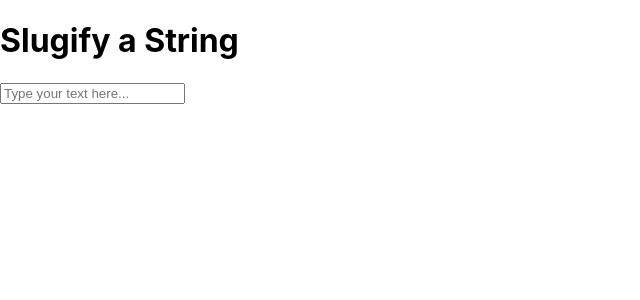
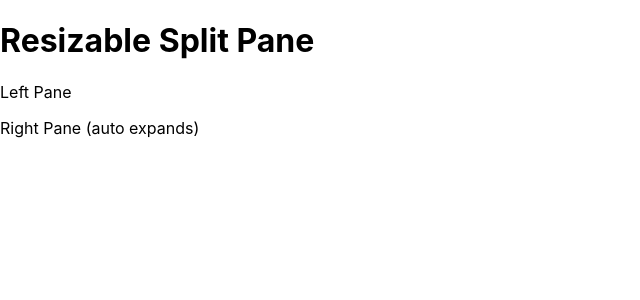
Before and after one commit to AyushiShankar/ReactPractice, a React (Create React App) app: page / in a window 1280 px wide. Shown: the top 300 px of the page, without its empty margins (0-640 px from the left). Built offline with nearby package versions, Linux system fonts and the light colour scheme.

Commit message:
reziableWindow

```diff
--- a/src/App.js
+++ b/src/App.js
@@ -1,4 +1,9 @@
-import Slugify from "./components/Slugify/Slugify";
+import ResizableSplitPane from "./components/ResizableSplitPane/ResizableSplitPane";
+
 export default function App() {
-  return <Slugify />;
+  return (
+    <div className="App">
+      <ResizableSplitPane />
+    </div>
+  );
 }
--- /dev/null
+++ b/src/components/ResizableSplitPane/ResizableSplitPane.js
@@ -0,0 +1,43 @@
+import { useState, useRef } from "react";
+import "./ResizableSplitPane.module.css";
+
+function ResizableSplitPane() {
+  const [leftWidth, setLeftWidth] = useState(200);
+  const container = useRef(null);
+  const drag = useRef(false);
+
+  const handleStart = () => {
+    drag.current = true;
+  }
+  const handleStop = () => {
+    drag.current = false;
+  }
+  const handleMove = (e) => {
+    if (!drag.current) return;
+    const change = container.current.getBoundingClientRect().left;
+    const newWidth = e.clientX - change;
+
+    if (newWidth >= 100) { setLeftWidth(newWidth); }
+  }
+
+  return (
+    <div>
+      <h1>Resizable Split Pane</h1>
+
+      <div className="container" data-testid="container"
+        onMouseUp={handleStop}
+        onMouseMove={handleMove}
+        ref={container}>
+        <div className="left-pane" data-testid="left-pane"
+          style={{ width: leftWidth }}>
+          <p>Left Pane</p>
+        </div>
+        <div className="divider" data-testid="divider" onMouseDown={handleStart} ref={drag}></div>
+        <div className="right-pane" data-testid="right-pane">
+          <p>Right Pane (auto expands)</p>
+        </div>
+      </div>
+    </div>
+  );
+}
+export default ResizableSplitPane;
--- /dev/null
+++ b/src/components/ResizableSplitPane/ResizableSplitPane.module.css
@@ -0,0 +1,23 @@
+.container {
+  display: flex;
+  width: 100%;
+  height: 300px;
+  user-select: none;
+}
+
+.divider {
+  width: 5px;
+  background-color: #999;
+  cursor: e-resize;
+}
+
+.left-pane {
+  background: #f0f0f0;
+  min-width: 100px;
+  width: 200px;
+}
+
+.right-pane {
+  background: #e0e0ff;
+
+}
```
